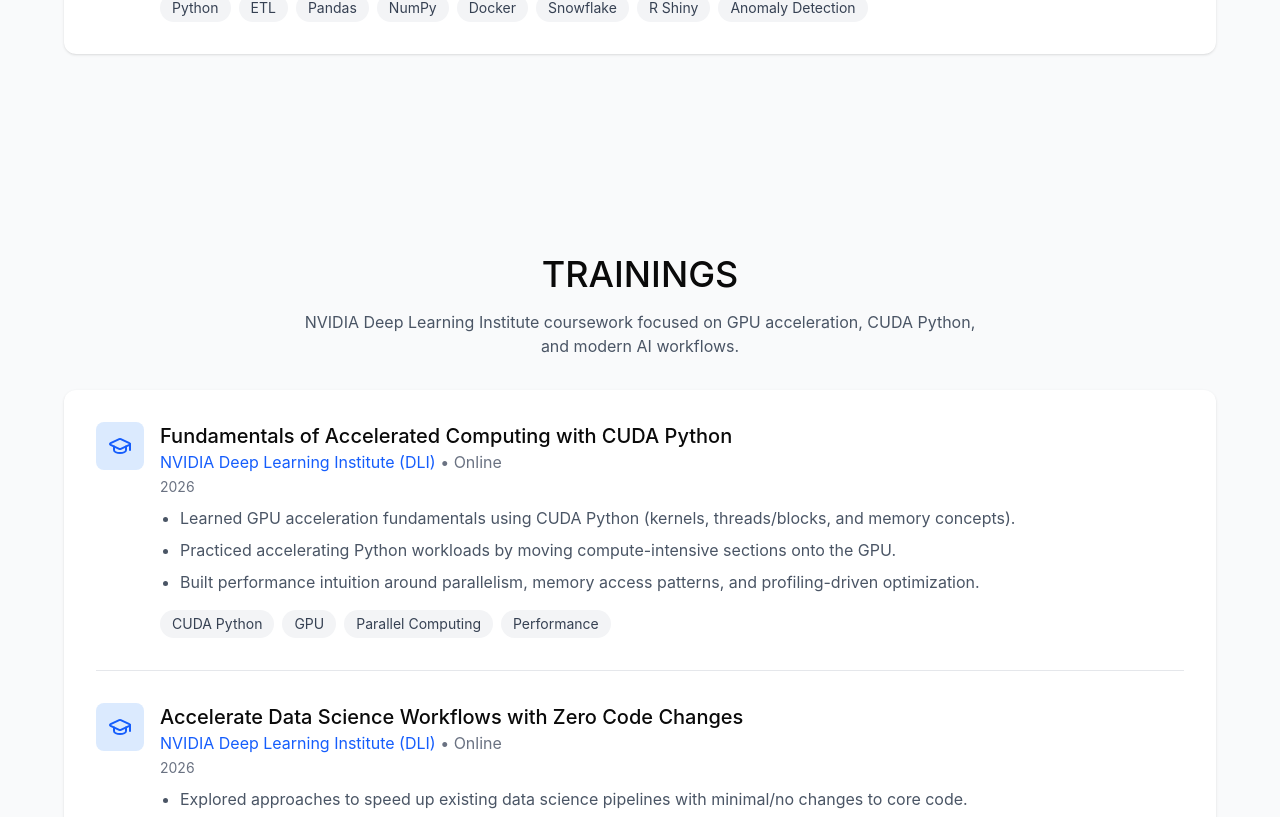
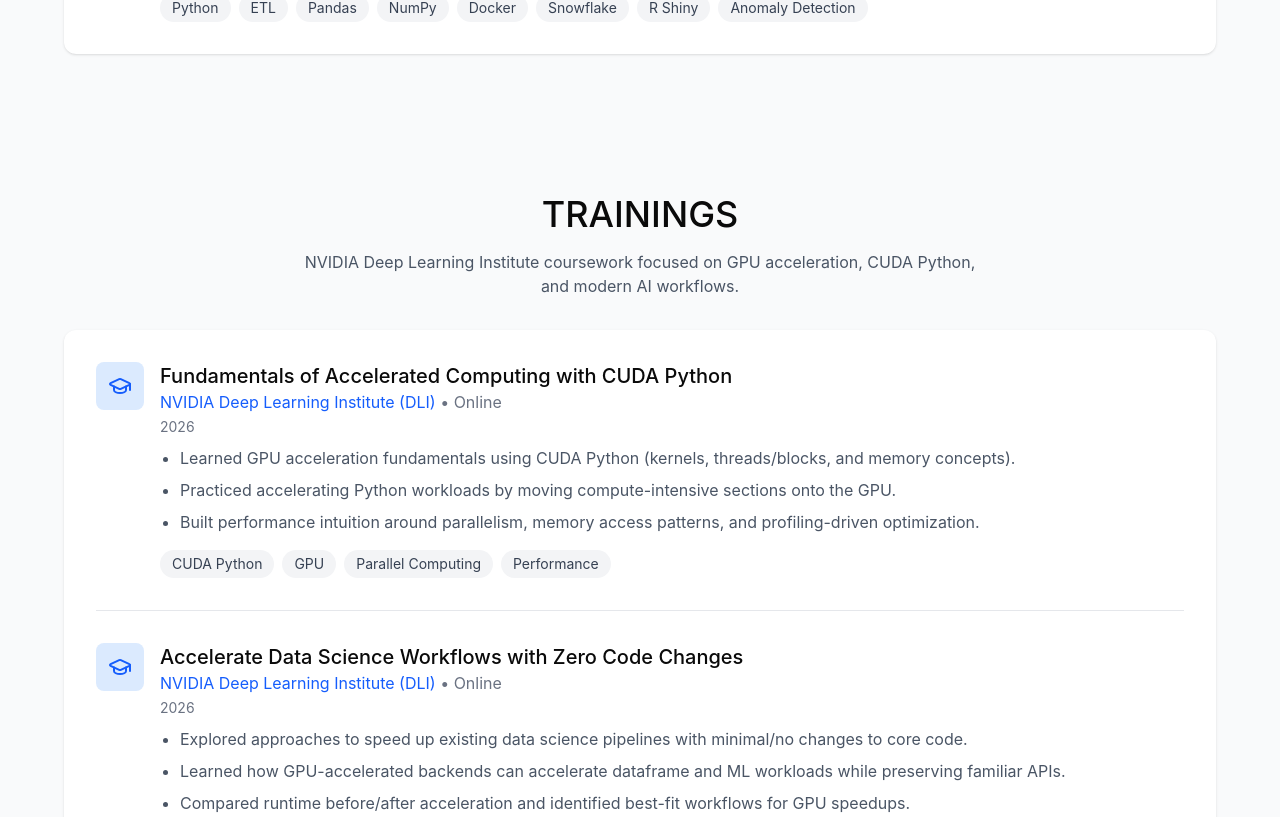
Before and after one commit to Esha7498/Esha7498.github.io, a React (Vite) app in the folder Data Scientist Portfolio/: page / in a window 1280 px wide. Shown: the part 1980-2797 px from the top of the page. Built offline with nearby package versions, Linux system fonts and the light colour scheme; grey boxes are pictures that could not be loaded.

Commit message:
Update Trainings.tsx

```diff
--- a/Data Scientist Portfolio/src/app/components/Trainings.tsx
+++ b/Data Scientist Portfolio/src/app/components/Trainings.tsx
@@ -77,7 +77,7 @@
 
 export function Trainings() {
   return (
-    <section id="trainings" className="pt-30 pb-20 px-6 bg-gray-50">
+    <section id="trainings" className="pt-15 pb-20 px-6 bg-gray-50">
       <div className="max-w-6xl mx-auto">
         <div className="mb-8 text-center">
           <h2 className="text-4xl mb-4">TRAININGS</h2>
```
